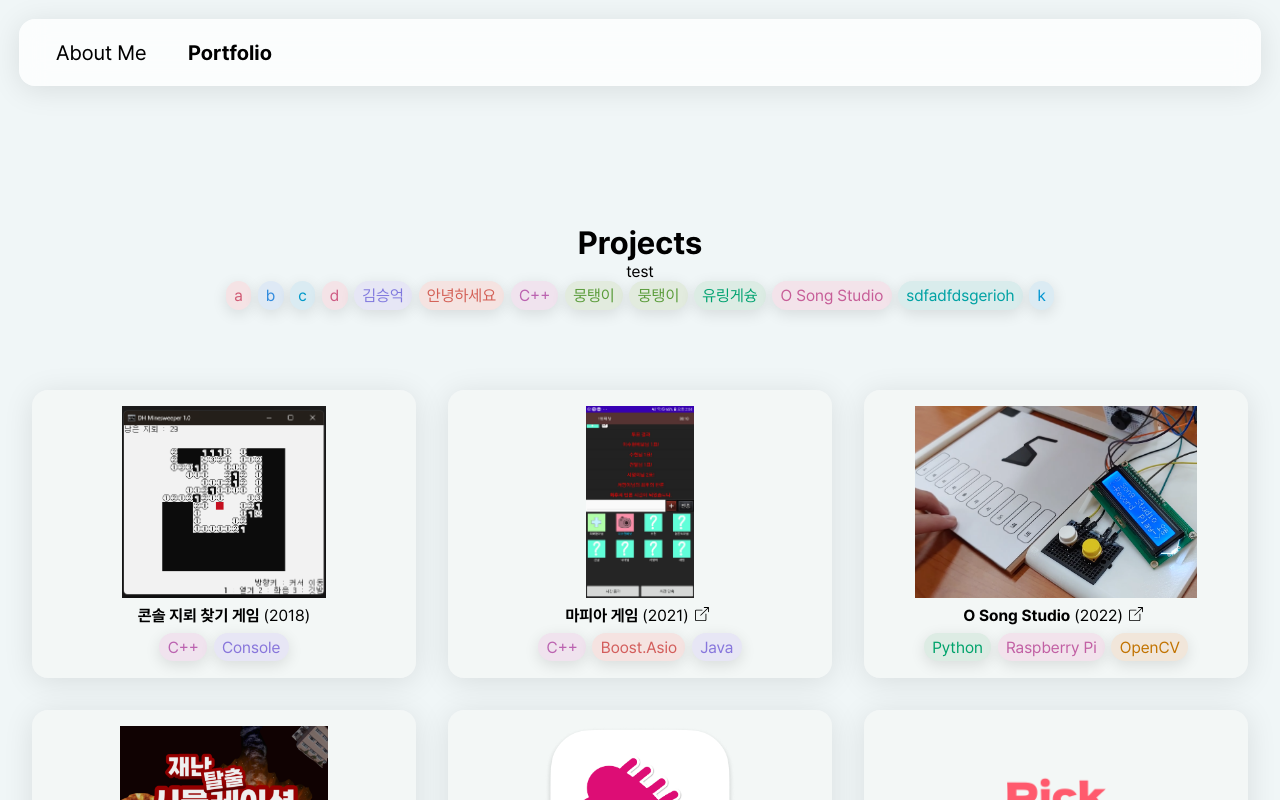
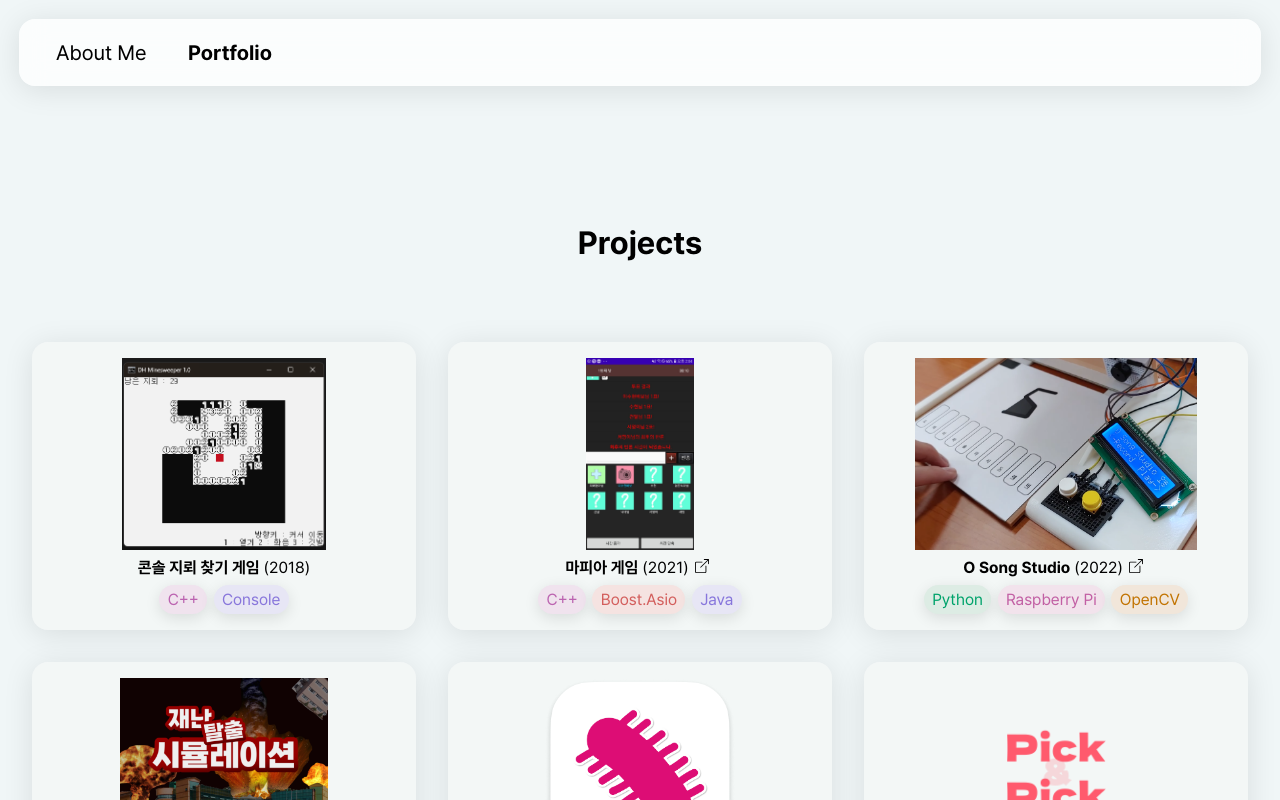
Before and after one commit to ldhhello/ldh-monster-react, a React (Vite) app: page /portfolio in a window 1280 px wide. Shown: the top 800 px of the page. Built offline with nearby package versions, Linux system fonts and the light colour scheme.

Commit message:
🔥Removed test codes

```diff
--- a/src/routes/portfolio.tsx
+++ b/src/routes/portfolio.tsx
@@ -5,8 +5,7 @@ import { styled } from 'styled-components';
 import ProjectBox from '../components/ProjectBox';
 import { media } from '../design/media';
 
-import projectList from "../data/projectList.json"
-import TechStack from '../components/TechStack';
+import projectList from "../data/projectList.json";
 
 const Container = styled.div`
   display: flex;
@@ -31,10 +30,6 @@ export default function Portfolio() {
     <div style={{height: '14rem'}}/>
 
     <h1>Projects</h1>
-
-    <div>test</div>
-    <TechStack list={["a", "b", "c", "d", "김승억", "안녕하세요", "C++", "뭉탱이", "뭉탱이", "유링게슝",
-      "O Song Studio", "sdfadfdsgerioh", "k"]}/>
 
     <ProjectBox list={projectList} />
 
```
